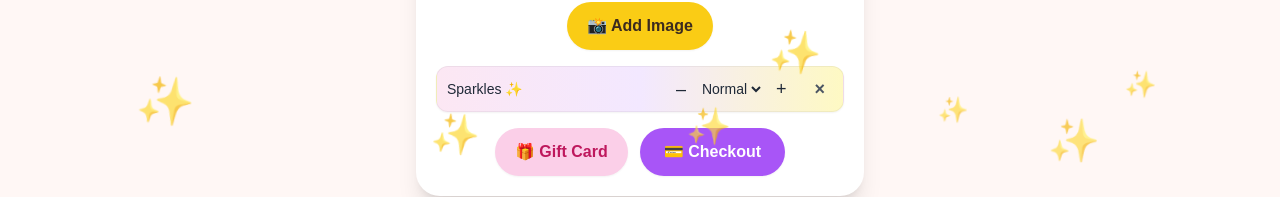
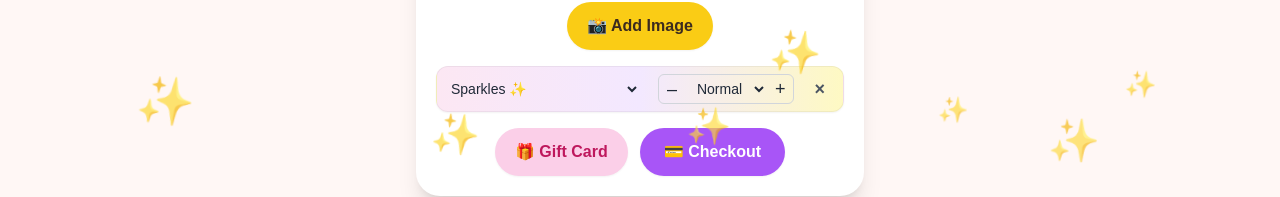
Before and after one commit to everwishhq-commits/EverWish, a Next.js app: page /edit/1 in a window 1280 px wide. Shown: the part 396-593 px from the top of the page. Built offline with nearby package versions, Linux system fonts and the light colour scheme.

Commit message:
Update page.js

```diff
--- a/app/edit/[slug]/page.js
+++ b/app/edit/[slug]/page.js
@@ -28,7 +28,7 @@ export default function EditPage({ params }) {
   const [total, setTotal] = useState(5);
   const [userImage, setUserImage] = useState(null);
 
-  // nuevos controles de intensidad / opacidad / visibilidad
+  // 🔧 nuevos estados de animación
   const [intensity, setIntensity] = useState("normal");
   const [opacityLevel, setOpacityLevel] = useState(0.9);
   const [isPurchased, setIsPurchased] = useState(false);
@@ -199,7 +199,7 @@ export default function EditPage({ params }) {
               </div>
             )}
 
-            {/* ✨ Nuevo panel compacto de animación */}
+            {/* ✨ Nuevo panel compacto con selector e intensidad */}
             <div className="my-4">
               <div
                 className={`flex items-center justify-between w-full rounded-xl transition-all duration-300 ${
@@ -213,19 +213,29 @@ export default function EditPage({ params }) {
                   border: "1px solid rgba(0,0,0,0.05)",
                 }}
               >
-                {/* Nombre actual */}
-                <div className="flex-1 truncate font-medium text-sm">
-                  {animation && !animation.startsWith("✨ None")
-                    ? animation
-                    : "No animation"}
-                </div>
+                {/* 🔹 Selector de animaciones (emoji dropdown) */}
+                <select
+                  value={animation}
+                  onChange={(e) => setAnimation(e.target.value)}
+                  className="flex-1 text-sm bg-transparent font-medium focus:outline-none cursor-pointer truncate"
+                  style={{ maxWidth: "50%" }}
+                >
+                  {animationOptions
+                    .filter((a) => !a.includes("None"))
+                    .map((a) => (
+                      <option key={a} value={a}>
+                        {a}
+                      </option>
+                    ))}
+                </select>
 
                 {/* Controles visibles solo antes de compra o vista */}
                 {!isPurchased && !isViewed && (
-                  <div className="flex items-center gap-1">
-                    {/* – */}
+                  <div className="flex items-center gap-1 ml-2">
+                    {/* 🔘 Control de intensidad – / + */}
+                    <div className="flex items-center rounded-md border border-gray-300 overflow-hidden">
                       <button
-                      className="px-2 text-lg hover:opacity-80"
+                        className="px-2 text-lg hover:bg-gray-200 transition"
                         onClick={() =>
                           setOpacityLevel((prev) => Math.max(0.5, prev - 0.1))
                         }
@@ -233,28 +243,27 @@ export default function EditPage({ params }) {
                         –
                       </button>
 
-                    {/* Dropdown intensidad */}
                       <select
                         value={intensity}
                         onChange={(e) => setIntensity(e.target.value)}
-                      className="text-sm bg-transparent font-medium focus:outline-none cursor-pointer"
+                        className="px-2 text-sm bg-transparent font-medium focus:outline-none cursor-pointer"
                       >
                         <option value="soft">Soft</option>
                         <option value="normal">Normal</option>
                         <option value="vivid">Vivid</option>
                       </select>
 
-                    {/* + */}
                       <button
-                      className="px-2 text-lg hover:opacity-80"
+                        className="px-2 text-lg hover:bg-gray-200 transition"
                         onClick={() =>
                           setOpacityLevel((prev) => Math.min(1, prev + 0.1))
                         }
                       >
                         +
                       </button>
+                    </div>
 
-                    {/* X quitar animación */}
+                    {/* ❌ Quitar animación */}
                     <button
                       className="ml-2 px-2 text-lg font-bold text-gray-600 hover:text-red-500 transition"
                       onClick={() =>
```
Lines whose indentation alone changed are shown as unchanged.
